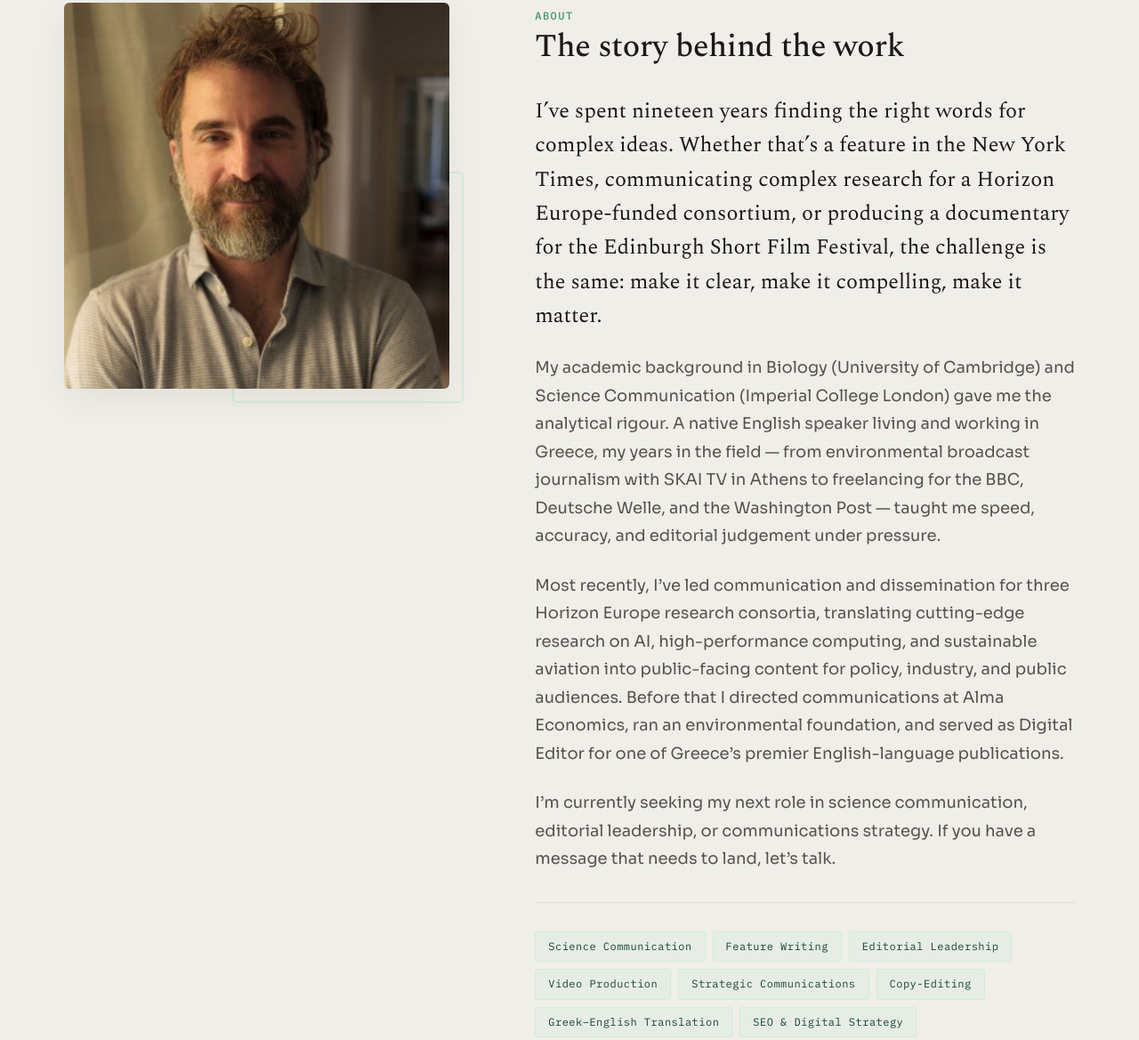
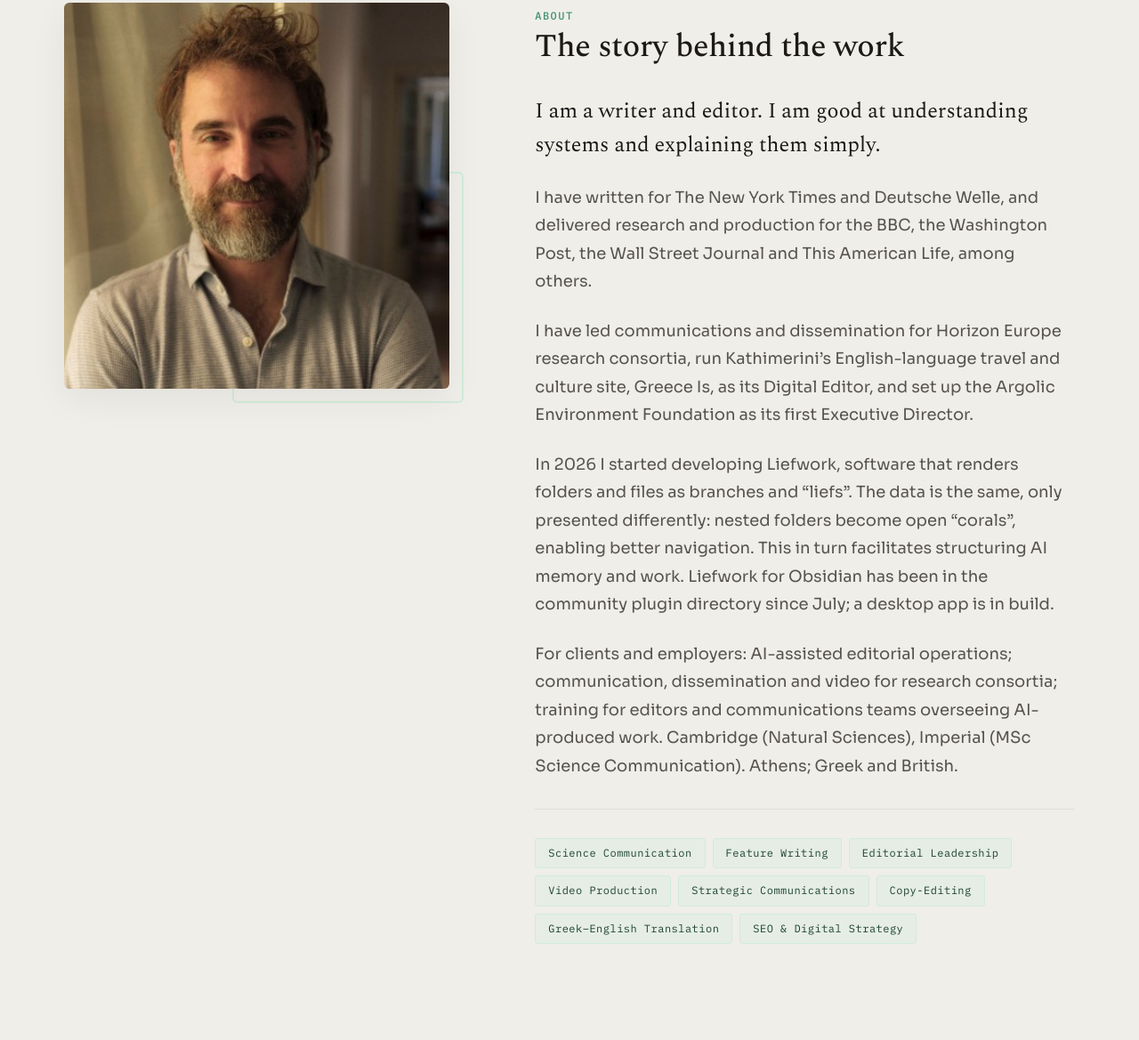
Before and after one commit to Phoelectrix/PZ-Claude-portfolio, a plain HTML site: page index.html in a window 1280 px wide. Shown: the part 4115-5284 px from the top of the page at 89% size. Drawn offline with nearby package versions, Linux system fonts and the light colour scheme.

Commit message:
About: the LinkedIn About text, career paragraphs condensed
Replaces the four-paragraph bio ending in 'seeking my next role' with the
approved About from the LinkedIn profile, the consortia / Greece Is / AEF
paragraphs condensed to one sentence, and the site link dropped.

Co-Authored-By: Claude Fable 5.1 <noreply@anthropic.com>

```diff
--- a/index.html
+++ b/index.html
@@ -264,28 +264,19 @@
           <span class="label reveal">About</span>
           <h2 class="reveal">The story behind the work</h2>
           <p class="reveal">
-            I&rsquo;ve spent nineteen years finding the right words for complex ideas. Whether
-            that&rsquo;s a feature in the New York Times, communicating complex research for a Horizon
-            Europe-funded consortium, or producing a documentary for the Edinburgh Short Film Festival,
-            the challenge is the same: make it clear, make it compelling, make it matter.
+            I am a writer and editor. I am good at understanding systems and explaining them simply.
           </p>
           <p class="reveal">
-            My academic background in Biology (University of Cambridge) and Science Communication
-            (Imperial College London) gave me the analytical rigour. A native English speaker living
-            and working in Greece, my years in the field &mdash; from environmental broadcast journalism
-            with SKAI TV in Athens to freelancing for the BBC, Deutsche Welle, and the Washington
-            Post &mdash; taught me speed, accuracy, and editorial judgement under pressure.
+            I have written for The New York Times and Deutsche Welle, and delivered research and production for the BBC, the Washington Post, the Wall Street Journal and This American Life, among others.
           </p>
           <p class="reveal">
-            Most recently, I&rsquo;ve led communication and dissemination for three Horizon Europe research
-            consortia, translating cutting-edge research on AI, high-performance computing, and sustainable
-            aviation into public-facing content for policy, industry, and public audiences. Before that I directed
-            communications at Alma Economics, ran an environmental foundation, and served as Digital Editor
-            for one of Greece&rsquo;s premier English-language publications.
+            I have led communications and dissemination for Horizon Europe research consortia, run Kathimerini&rsquo;s English-language travel and culture site, Greece Is, as its Digital Editor, and set up the Argolic Environment Foundation as its first Executive Director.
           </p>
           <p class="reveal">
-            I&rsquo;m currently seeking my next role in science communication, editorial leadership,
-            or communications strategy. If you have a message that needs to land, let&rsquo;s talk.
+            In 2026 I started developing Liefwork, software that renders folders and files as branches and &ldquo;liefs&rdquo;. The data is the same, only presented differently: nested folders become open &ldquo;corals&rdquo;, enabling better navigation. This in turn facilitates structuring AI memory and work. Liefwork for Obsidian has been in the community plugin directory since July; a desktop app is in build.
+          </p>
+          <p class="reveal">
+            For clients and employers: AI-assisted editorial operations; communication, dissemination and video for research consortia; training for editors and communications teams overseeing AI-produced work. Cambridge (Natural Sciences), Imperial (MSc Science Communication). Athens; Greek and British.
           </p>
           <div class="about__skills reveal">
             <span class="about__skill">Science Communication</span>
```
